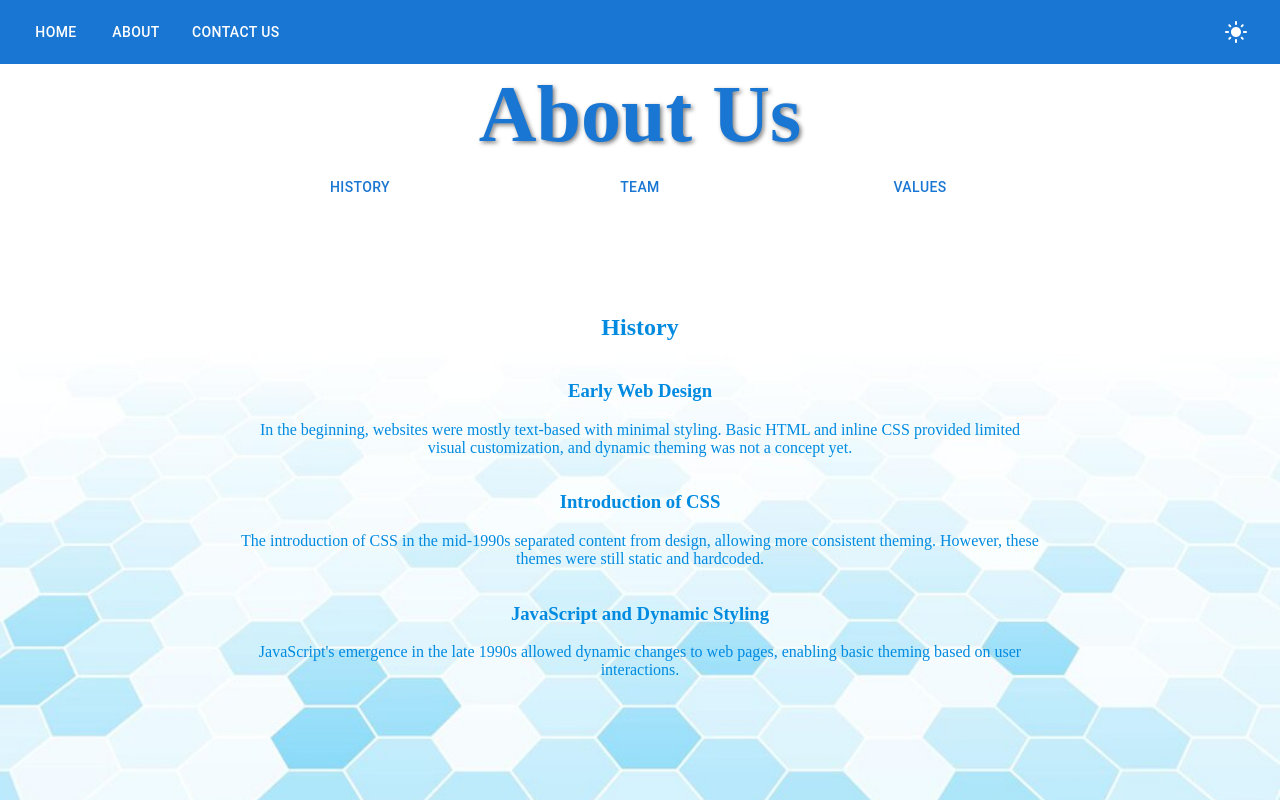
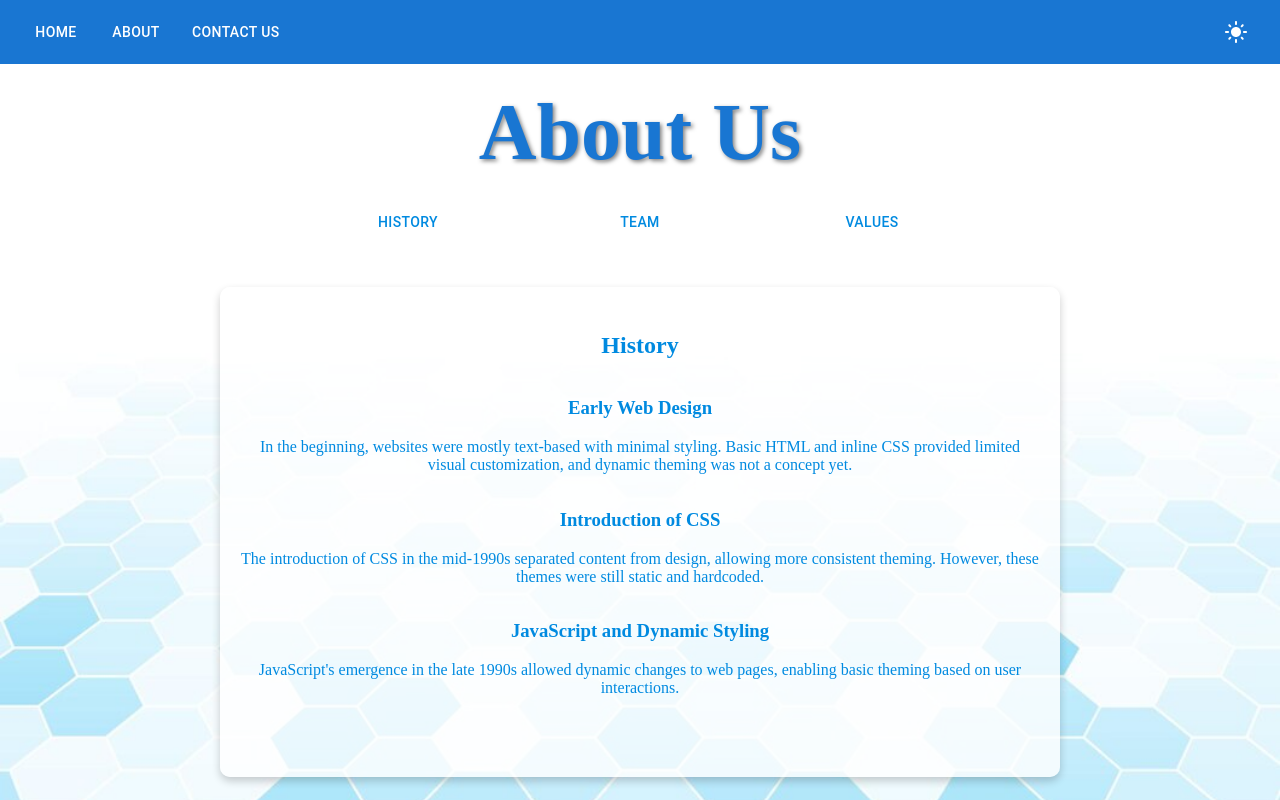
Before and after one commit to lifewithwendy/interactive-landing-page, a React (Create React App) app: page /about in a window 1280 px wide. Built offline with nearby package versions, Linux system fonts and the light colour scheme.

Commit message:
few More Updates

```diff
--- a/src/components/About.jsx
+++ b/src/components/About.jsx
@@ -15,7 +15,7 @@ const About = () => {
   const navLinkStyles = {
     width: '200px',
     textDecoration: 'none',
-    color: theme === 'light' ? '#ff000' : 'white',
+    color: theme === 'light' ? '#008AE0' : 'white',
     padding: '10px 20px',
     borderRadius: '5px',
     '&.active-link': {
@@ -27,11 +27,26 @@ const About = () => {
     },
   };
 
+  const formContainerStyle = {
+    display: 'flex',
+    flexDirection: 'column',
+    alignItems: 'center',
+    gap: '20px',
+    maxWidth: '800px',
+    width: '100%',
+    margin: '0 auto',
+    padding: '20px',
+    height: '450px', // Adjusted height to 500px
+    backgroundColor: theme === 'light' ? 'rgba(255, 255, 255, 0.8)' : 'rgba(255, 255, 255, 0.7)',
+    borderRadius: '10px',
+    boxShadow: '0 4px 8px rgba(0, 0, 0, 0.2)',
+  };
+
   return (
     <StyledDiv theme={theme}>
       <StyledTopic theme={theme}>About Us</StyledTopic>
       <Box component="nav" sx={{ marginBottom: '20px' }}>
-        <Stack direction="row" spacing={10} justifyContent="center">
+        <Stack direction="row" spacing={4} justifyContent="center">
           <Button
             component={NavLink}
             to="history"
@@ -55,8 +70,13 @@ const About = () => {
           </Button>
         </Stack>
       </Box>
-      <div >
-        <Outlet />
+      <div style={{ width: '100%', display: 'flex', justifyContent: 'center' }}>
+        <Box
+          component="div"
+          sx={formContainerStyle}
+        >
+          <Outlet />
+        </Box>
       </div>
     </StyledDiv>
   );
--- a/src/components/AboutSections.jsx
+++ b/src/components/AboutSections.jsx
@@ -70,7 +70,7 @@ const Team = () => {
   }, []);
 
   return (
-    <StyleSec theme={theme} id="team">
+    <StyleSec theme={theme} id="team" xs={{width: '100%'}}>
       <h2 style={h2Style}>Team</h2>
       <p style={pStyle}>Meet our team...</p>
       <MemberCard theme={theme} />
--- a/src/components/MemberCard.jsx
+++ b/src/components/MemberCard.jsx
@@ -1,5 +1,5 @@
 import React from 'react';
-import { Card as MuiCard, CardMedia, CardContent, Typography,  } from '@mui/material';
+import { Card as MuiCard, CardMedia, CardContent, Typography } from '@mui/material';
 
 export function Card({ name, role, profilePicture, theme }) {
   return (
@@ -13,7 +13,7 @@ export function Card({ name, role, profilePicture, theme }) {
     >
       <CardMedia
         sx={{
-          height: 140,
+          height: 230,
         }}
         image={profilePicture}
         title={name}
```
